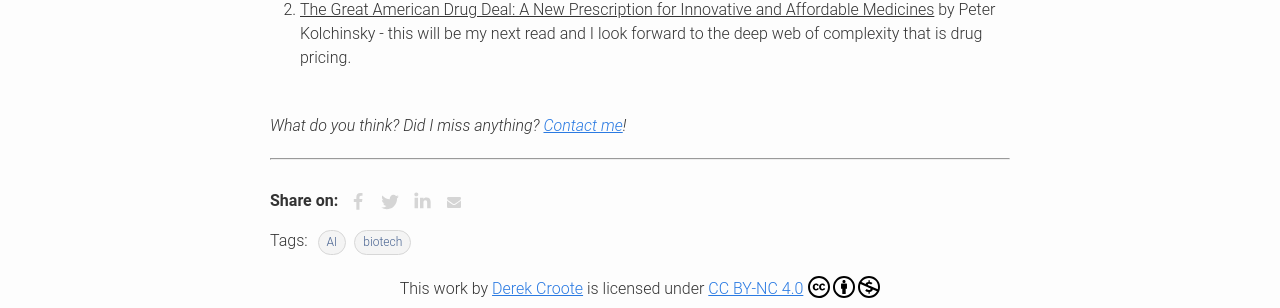
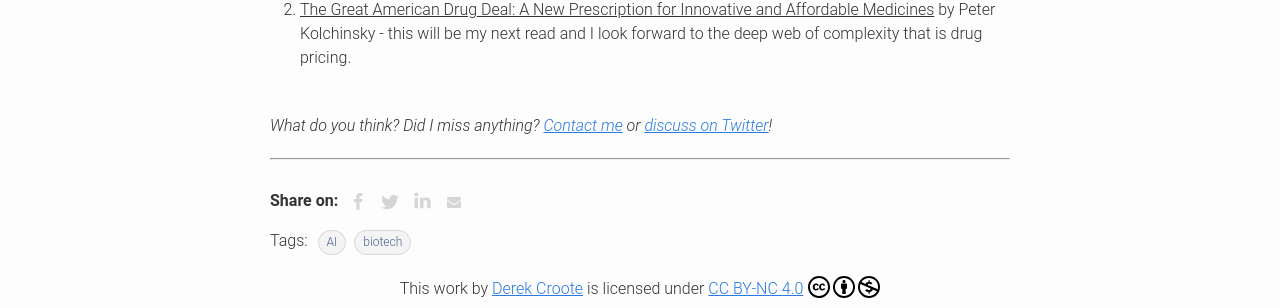
Before and after one commit to dcroote/dcroote.github.io, a Jekyll site: the page built from _posts/2026-03-15-ai-book-recommendations-bookshelf.md, in a window 1280 px wide. Shown: the part 1865-2173 px from the top of the page. Built offline with Jekyll 4.4.1, drawn with Linux system fonts in a browser that asks for light colours; some web fonts are replaced; some of the changed lines change nothing that is shown.

Commit message:
fix: discuss bookshelf on twitter link

```diff
--- a/_posts/2026-03-15-ai-book-recommendations-bookshelf.md
+++ b/_posts/2026-03-15-ai-book-recommendations-bookshelf.md
@@ -6,6 +6,7 @@ image-alt: Photograph of my bookshelf
 comments: false
 description: With a picture and a prompt, AI can provide some excellent book recommendations.
 tags: [AI, biotech]
+discuss_on_twitter: https://x.com/DerekCroote/status/2033925079432892610
 ---
 
 I had a great experience recently in using AI, specifically Gemini 3 Pro and Claude Sonnet 4.6, to recommend my next set of books. I simply provided an image of my bookshelf and the following prompt:
```
